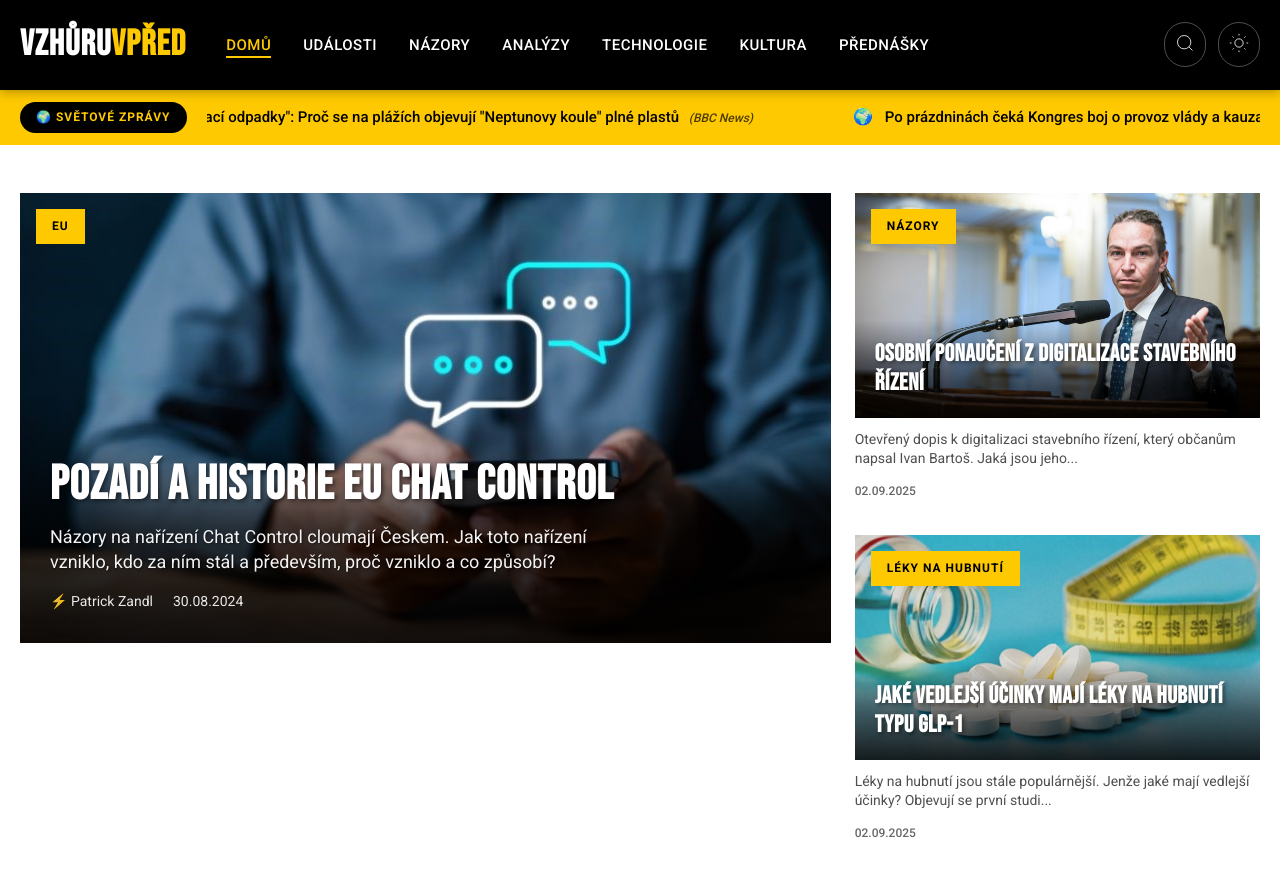
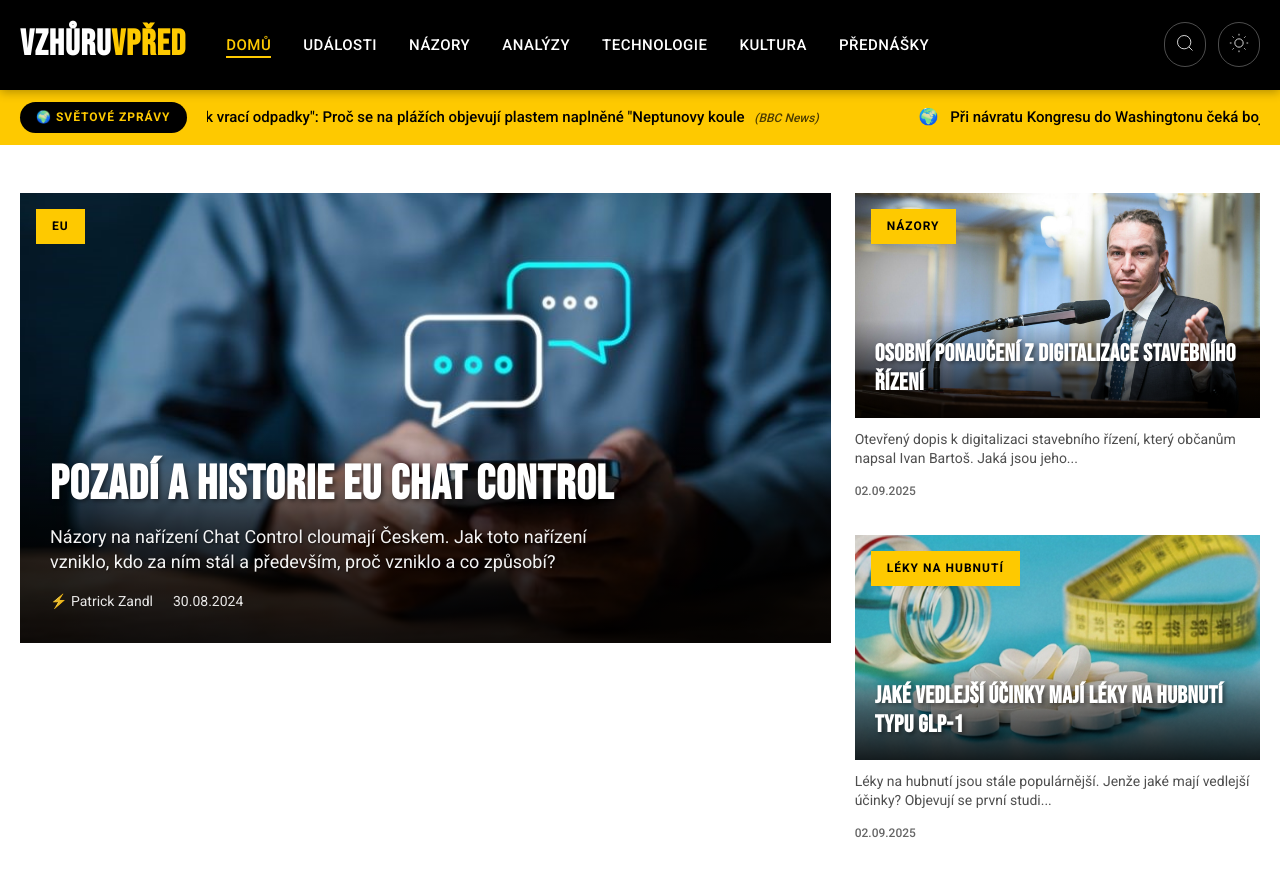
Before and after one commit to tangero/vzhuruvpred, a Jekyll site: the page built from index.html, in a window 1280 px wide and 900 px high. Shown: the top 877 px of the window. Built offline with Jekyll 4.4.1, drawn with Linux system fonts in a browser that asks for light colours; part of the change alters nothing that is shown.

Commit message:
Update world news 2025-09-03 12:39

```diff
--- a/_data/world_news.json
+++ b/_data/world_news.json
@@ -1,27 +1,27 @@
 {
-  "last_updated": "2025-09-03T11:14:59",
+  "last_updated": "2025-09-03T12:36:37",
   "articles": [
     {
       "flag": "🇬🇧",
       "country": "gb",
-      "title": "Moře nám vrací odpadky\": Proč se na plážích objevují \"Neptunovy koule\" plné plastů",
+      "title": "Moře nám tak vrací odpadky\": Proč se na plážích objevují plastem naplněné \"Neptunovy koule",
       "original_title": "'It's a way of the sea returning the trash to us': Why plastic-filled 'Neptune balls' are washing up on beaches - BBC",
       "url": "https://www.bbc.com/future/article/20250901-why-plastic-filled-neptune-balls-are-washing-up-on-beaches",
       "urlToImage": "https://ychef.files.bbci.co.uk/624x351/p0m073y6.jpg",
       "source": "BBC News",
       "publishedAt": "2025-09-02T09:09:42Z",
-      "description": "Jak drobné kousky plastů zanášejí naše oceány, přírodní porosty mořských trav svazují mikroplasty a vyvrhují je zpět na pláže ve formě \"neptunových koulí\"."
+      "description": "Zatímco drobné kousky plastů znečišťují oceány, přírodní porosty mořských trav svazují mikroplasty a ve formě tzv. Neptunových koulí je vyvrhují zpět na pláže."
     },
     {
       "flag": "🌍",
       "country": "global",
-      "title": "Po prázdninách čeká Kongres boj o provoz vlády a kauza Epstein",
+      "title": "Při návratu Kongresu do Washingtonu čeká boj o vládu a drama kolem Epsteina",
       "original_title": "A shutdown fight and Epstein drama await as Congress returns to Washington - NBC News",
       "url": "https://www.nbcnews.com/politics/congress/congress-back-shutdown-deadline-epstein-files-trump-nominees-cdc-rcna225906",
       "urlToImage": "https://media-cldnry.s-nbcnews.com/image/upload/t_nbcnews-fp-1200-630,f_auto,q_auto:best/rockcms/2025-08/250826-us-capitol-building-ew-1124p-0c53e6.jpg",
       "source": "NBC News",
       "publishedAt": "2025-09-02T09:00:00Z",
-      "description": "WASHINGTON — Po měsíční srpnové přestávce čeká na Kongres po jeho úterním návratu uzávěrka rozpočtu, pat kolem nominantů Donalda Trumpa a obnovený střet o dokumenty Jeffreye Epsteina"
+      "description": "WASHINGTON — Po měsíční srpnové přestávce čeká na Kongres po jeho úterním návratu uzávěrka vlády, pat kolem nominací prezidenta Donalda Trumpa a obnovený střet ohledně dokumentů o Jeffrey Epsteinovi."
     },
     {
       "flag": "🇺🇸",
@@ -32,12 +32,12 @@
       "urlToImage": "https://www.washingtonpost.com/wp-apps/imrs.php?src=https://arc-anglerfish-washpost-prod-washpost.s3.amazonaws.com/public/Z5YVHUVK35AZFNSBVRTLVC6KZU.JPG&w=1440",
       "source": "The Washington Post",
       "publishedAt": "2025-09-02T08:15:21Z",
-      "description": "Nadler, který zastupoval New York více než tři desetiletí, se podle osoby obeznámené se situací nebude ucházet o znovuzvolení v příštích poločasných volbách."
+      "description": "Nadler, který zastupuje New York více než tři desetiletí, se podle informovaného zdroje nebude ucházet o znovuzvolení v příštích poločasných volbách."
     },
     {
       "flag": "🌍",
       "country": "global",
-      "title": "Sesuv půdy v súdánském Dárfúru zničil vesnici, zabil přes tisíc lidí",
+      "title": "Záplava bahna v súdánském Dárfúru smetla vesnici a zabila přes tisíc lidí",
       "original_title": "A landslide in Sudan’s Darfur wipes out a village, killing more than 1,000 people - AP News",
       "url": "https://apnews.com/article/sudan-darfur-landslide-rain-village-0ff996583d79ecb97c912d0dc44ec018",
       "urlToImage": null,
@@ -48,7 +48,7 @@
     {
       "flag": "🌍",
       "country": "global",
-      "title": "Severokorejský Kim Čong Un přijel do Číny vlakem, píší státní média",
+      "title": "Severní Korea: Kim Čong Un podle státních médií přejel vlakem do Číny",
       "original_title": "North Korea’s Kim Jong Un crossed into China via train, state media say - Al Jazeera",
       "url": "https://www.aljazeera.com/news/2025/9/2/north-koreas-kim-jong-un-crossed-into-china-via-train-state-media-say",
       "urlToImage": "https://www.aljazeera.com/wp-content/uploads/2025/09/2025-09-01T233726Z_1593841240_RC29JGADYI67_RTRMADP_3_WW2-ANNIVERSARY-CHINA-NORTHKOREA-1756773122.jpg?resize=1920%2C1335",
@@ -59,13 +59,13 @@
     {
       "flag": "🌍",
       "country": "global",
-      "title": "Jackpot Powerball se po nedělení výhry vyšplhá na odhadovaných 1,3 miliardy dolarů",
+      "title": "Jackpot Powerball se po nedělním slosování bez výherce vyšplhal na 1,3 miliardy dolarů",
       "original_title": "Powerball jackpot rises to an estimated $1.3 billion after no winning ticket sold - AP News",
       "url": "https://apnews.com/article/powerball-jackpot-drawing-billion-95539223d7f227cb314c256c72f67932",
       "urlToImage": "https://dims.apnews.com/dims4/default/7da289c/2147483647/strip/true/crop/7153x4024+0+373/resize/1440x810!/quality/90/?url=https%3A%2F%2Fassets.apnews.com%2Ffe%2Fb4%2F7e175d57e43e640148854a07c80c%2Feb077340a7f84abd9b0774b798a82df2",
       "source": "Associated Press",
       "publishedAt": "2025-09-02T06:44:00Z",
-      "description": "Jackpot Powerball vzrostl na odhadovaných 1,3 miliardy dolarů poté, co se výherní čísla neobjevila. Tažená čísla z pondělního večera byla 8, 23, 25, 40, 53 a Powerball 5. Žádný jackpot nebyl vyhrán..."
+      "description": "Jackpot Powerball se zvýšil na odhadovaných 1,3 miliardy dolarů poté, co se výherní čísla neobjevila. V pondělí večer byly vylosovány míčky 8, 23, 25, 40, 53 a Powerball 5. Žádný jackpot nebyl vyhr..."
     },
     {
       "flag": "🇺🇸",
@@ -76,7 +76,7 @@
       "urlToImage": "https://www.washingtonpost.com/wp-apps/imrs.php?src=https://arc-anglerfish-washpost-prod-washpost.s3.amazonaws.com/public/QZ6F5ZXFNO3DTMXFM6EYKAJZFY_size-normalized.jpg&w=1440",
       "source": "The Washington Post",
       "publishedAt": "2025-09-02T04:58:11Z",
-      "description": "Johnson je k nepoznání ve snímku „The Smashing Machine“, který vypráví příběh legendárního bojovníka MMA Marka Kerra."
+      "description": "Johnson je v „The Smashing Machine“ k nepoznání, který vypráví příběh legendárního bojovníka MMA Marka Kerra."
     },
     {
       "flag": "🌍",
@@ -87,7 +87,7 @@
       "urlToImage": "https://s.yimg.com/ny/api/res/1.2/z7qHM6fsQhxCNbvtBFpOLA--/YXBwaWQ9aGlnaGxhbmRlcjt3PTEyMDA7aD04MDA7Y2Y9d2VicA--/https://s.yimg.com/os/creatr-uploaded-images/2025-09/87514e70-87ad-11f0-b6fd-ef3d8a7d3994",
       "source": "Yahoo Entertainment",
       "publishedAt": "2025-09-02T04:29:00Z",
-      "description": "Tar Heels měli jednu dobrou ofenzivní sérii... a pak se vše rozpadlo. Co můžeme čekat od Belichicka na UNC? Snad něco lepšího, než se dostalo fanouškům Severní Karolíny..."
+      "description": "Tar Heels měli jednu dobrou jízdu... a pak se vše rozpadlo. Co můžeme čekat od Belichicka v UNC? Snad něco lepšího, než dostali fanoušci Severní Karolíny..."
     },
     {
       "flag": "🇺🇸",
@@ -103,7 +103,7 @@
     {
       "flag": "🌍",
       "country": "global",
-      "title": "Experti varují před smrtelnou nemocí, která se vrací s nárůstem případů: ‚1 z 5 lidí … zemře, někdy během jednoho nebo dvou dnů od propuknutí nemoci‘",
+      "title": "Experti varují před smrtelnou nemocí, která se vrací s nárůstem případů: ‚1 z 5 lidí… zemře, někdy během jednoho nebo dvou dnů od propuknutí nemoci‘",
       "original_title": "Experts warn deadly disease returns with spike in number of cases: '1 in 5 people … die, sometimes within a day or two of becoming ill' - yahoo.com",
       "url": "https://www.yahoo.com/news/articles/experts-warn-deadly-disease-returns-235000471.html",
       "urlToImage": "https://s.yimg.com/ny/api/res/1.2/VI2BJHv1FlLyIGaYjfSwHA--/YXBwaWQ9aGlnaGxhbmRlcjt3PTEyMDA7aD02NzU7Y2Y9d2VicA--/https://media.zenfs.com/en/the_cool_down_737/c9b9054c6820d6e3b394f22da94bfa57",
@@ -120,18 +120,18 @@
       "urlToImage": "https://s3media.247sports.com/Uploads/Assets/248/696/12696248.jpg?width=1200&height=628&crop=1.91:1&fit=cover",
       "source": "247Sports",
       "publishedAt": "2025-09-01T23:20:03Z",
-      "description": "Nick Saban se vyjádřil k porážce Alabamy na Floridě State v 1. týdnu"
+      "description": "Nick Saban představil svůj pohled na porážku Alabamy v 1. týdnu proti Floridě State"
     },
     {
       "flag": "🌍",
       "country": "global",
-      "title": "Google Maps možná brzy uloží navigační aktualizace tam, kde je neztratíte",
+      "title": "Google Maps možná brzy umístí navigační pokyny tam, kde je neztratíte",
       "original_title": "Google Maps may soon keep your navigation updates where you can’t lose them - Android Authority",
       "url": "https://www.androidauthority.com/google-maps-testing-live-updates-3593335/",
       "urlToImage": "https://www.androidauthority.com/wp-content/uploads/2025/07/google-maps-showing-a-route-on-a-smartphone-screen-scaled.jpg",
       "source": "Android Authority",
       "publishedAt": "2025-09-01T22:32:31Z",
-      "description": "Google Maps spouští živé aktualizace pro navigaci, zatím je však k dispozici jen pro hrstku uživatelů."
+      "description": "Google Maps spouští živé aktualizace pro navigaci, zatím je ale dostane jen pár uživatelů."
     },
     {
       "flag": "🌍",
@@ -142,29 +142,29 @@
       "urlToImage": "https://media.whas11.com/assets/WHAS/images/c00e43c5-699f-4e4e-be73-e433fd219efe/20250901T214815/c00e43c5-699f-4e4e-be73-e433fd219efe_1140x641.jpg",
       "source": "WHAS11.com",
       "publishedAt": "2025-09-01T21:51:00Z",
-      "description": "Jedadvacetiletá Laken Snellingová byla v neděli zatčena za smrt svého dítěte."
+      "description": "Jednadvacetiletá Laken Snellingová byla v neděli zatčena za smrt svého dítěte."
     },
     {
       "flag": "🇺🇸",
       "country": "us",
-      "title": "Trump znovu zpochybňuje vakcíny proti covidu-19, které podle něj ‚roztrhaly na kusy‘ CDC",
+      "title": "Trump znovu zpochybňuje vakcíny proti covidu-19, které podle něj „rozervaly“ CDC",
       "original_title": "Trump raises fresh questions about Covid-19 vaccines that he says have ‘ripped apart’ CDC - CNN",
       "url": "https://www.cnn.com/2025/09/01/politics/covid-vaccines-trump-cdc",
       "urlToImage": "https://media.cnn.com/api/v1/images/stellar/prod/ap25237659212074.jpg?c=16x9&q=w_800,c_fill",
       "source": "CNN",
       "publishedAt": "2025-09-01T21:08:00Z",
-      "description": "Prezident Donald Trump v pondělí zřejmě znovu zpochybnil vakcíny proti covidu-19, které byly poprvé vyvinuty za jeho vlády, když prohlásil, že jeho hlavní agentura pro veřejné zdraví je „rozervána“..."
+      "description": "Prezident Donald Trump v pondělí znovu zpochybnil vakcíny proti covidu-19, které vznikly za jeho vlády"
     },
     {
       "flag": "🌍",
       "country": "global",
-      "title": "Slepá rande Marsu s kometou 3I/ATLAS za měsíc - Avi Loeb",
+      "title": "Slepé rande Marsu s kometou 3I/ATLAS za měsíc - Avi Loeb",
       "original_title": "The Blind Date of Mars with 3I/ATLAS in a Month - Avi Loeb – Medium",
       "url": "https://avi-loeb.medium.com/the-blind-date-of-mars-with-3i-atlas-in-a-month-476c7288a576",
       "urlToImage": "https://miro.medium.com/v2/resize:fit:1200/1*KCkI57V7uITpyrxFjzr03g.jpeg",
       "source": "Medium",
       "publishedAt": "2025-09-01T21:00:11Z",
-      "description": "Slepé rande je vzrušující, protože skýtá potenciál překvapení, zvláště když máte mezihvězdného partnera…"
+      "description": "Slepé rande je vzrušující, protože v sobě skrývá potenciál překvapení, zvláště když máte meziplanetární protějšek…"
     },
     {
       "flag": "🌍",
@@ -175,7 +175,7 @@
       "urlToImage": "https://www.rogerebert.com/wp-content/uploads/2025/09/the-smashing-machine.jpg",
       "source": "Rogerebert.com",
       "publishedAt": "2025-09-01T20:12:08Z",
-      "description": "O čtyřech filmech, které měly premiéru v Benátkách, včetně dramatické role Dwayna Johnsona."
+      "description": "O čtyřech filmech, které právě měly premiéru v Benátkách, včetně dramatické proměny Dwayna Johnsona."
     },
     {
       "flag": "🌍",
@@ -186,23 +186,23 @@
       "urlToImage": "https://i.insider.com/68b5e0b8194a2d49b8af8748?width=1200&format=jpeg",
       "source": "Business Insider",
       "publishedAt": "2025-09-01T19:28:00Z",
-      "description": "Nestlé odvolalo generálního ředitele Laurenta Freixe za utajování mileneckého vztahu s podřízenou"
+      "description": "Nestlé odvolalo generálního ředitele Laurenta Freixe za nezveřejnění milostného vztahu s podřízenou"
     },
     {
       "flag": "🌍",
       "country": "global",
-      "title": "Tržby o svátku práce: ‚Zbraně‘ na prvním místě, ‚Čelisti‘ porazily ‚Chyceni při činu‘",
+      "title": "Tržby o svátku práce: ‚Zbraně‘ první, ‚Čelisti‘ poráží ‚Zlodějku‘",
       "original_title": "Labor Day Box Office: 'Weapons' No. 1, 'Jaws' Beats 'Caught Stealing' - Variety",
       "url": "https://variety.com/2025/film/news/box-office-weapons-labor-day-jaws-beats-caught-stealing-1236503780/",
       "urlToImage": "https://variety.com/wp-content/uploads/2025/08/Weapons-4.jpg?w=1000&h=563&crop=1",
       "source": "Variety",
       "publishedAt": "2025-09-01T15:48:00Z",
-      "description": "Zbraně\" vedly ospalý víkend na Den práce, znovuuváděné \"Čelisti\" porazily \"Chycené při činu\" a \"Růže\"."
+      "description": "‚Zbraně‘ vedly ospalý víkend na Svátek práce, znovuvysílání ‚Čelistí‘ porazilo ‚Krádež‘ a ‚Růže‘."
     },
     {
       "flag": "🌍",
       "country": "global",
-      "title": "iPhone 17 Pro: Údajný design matného krytu od Applu je vidět na videu - 9to5Mac",
+      "title": "iPhone 17 Pro: Únikové video ukazuje Appleův návrh ne zcela průhledného krytu - 9to5Mac",
       "original_title": "iPhone 17 Pro: Apple’s rumored not-so-clear case design shown in video - 9to5Mac",
       "url": "https://9to5mac.com/2025/09/01/iphone-17-pro-apple-not-so-clear-case/",
       "urlToImage": "https://i0.wp.com/9to5mac.com/wp-content/uploads/sites/6/2025/09/not-so-clear-case.webp?resize=1200%2C628&quality=82&strip=all&ssl=1",
@@ -219,23 +219,23 @@
       "urlToImage": "https://cdn.mos.cms.futurecdn.net/EJFfXAqAnXJmic8Gt3LzxX.jpg",
       "source": "Creative Bloq",
       "publishedAt": "2025-09-01T15:00:00Z",
-      "description": "„Když se umělci navzájem nepodporují, je to z podstaty věci špatně.“"
+      "description": "„Když se umělci navzájem nepodporují, je to z podstaty špatně.“"
     },
     {
       "flag": "🇺🇸",
       "country": "us",
-      "title": "Stárnutí nemusí znamenat nevyhnutelný úpadek. Jak si ženy mohou znovu získat své zdraví a stárnout s grácií.",
+      "title": "Stárnutí nemusí znamenat nevyhnutelný úpadek. Jak si ženy mohou znovu získat své zdraví a stárnout s grácií",
       "original_title": "Aging doesn’t have to mean inevitable decline. How women can reclaim their health and age with power - CNN",
       "url": "https://www.cnn.com/2025/09/01/health/female-longevity-unbreakable-vonda-wright-wellness",
       "urlToImage": "https://media.cnn.com/api/v1/images/stellar/prod/gettyimages-1193057991.jpg?c=16x9&q=w_800,c_fill",
       "source": "CNN",
       "publishedAt": "2025-09-01T13:12:00Z",
-      "description": "Dr. Vonda Wrightová vysvětluje, jak mohou ženy maximalizovat své zdraví pomocí stravy, cvičení, duševní pohody a optimalizace hormonů, místo aby se soustředily na anti-aging."
+      "description": "Dr. Vonda Wright vysvětluje, jak mohou ženy maximalizovat své zdraví pomocí stravy, cvičení, duševní kondice a optimalizace hormonů místo soustředění se na anti-aging."
     },
     {
       "flag": "🌍",
       "country": "global",
-      "title": "Vědci objevili výbušný původ supersrychlých elektronů proudících ze Slunce",
+      "title": "Vědci odhalili explozivní původ supersrychlých elektronů proudících ze Slunce",
       "original_title": "Scientists discover explosive origins of superspeed electrons streaming from the sun - Space",
       "url": "https://www.space.com/astronomy/sun/scientists-discover-explosive-origins-of-superspeed-electrons-streaming-from-the-sun",
       "urlToImage": "https://cdn.mos.cms.futurecdn.net/pZHMQQeFNv3K5TiGxpfX4V.jpg",
@@ -252,18 +252,18 @@
       "urlToImage": "https://media.zenfs.com/en/la_times_articles_853/eecf4c15b39f74605c625592823cd505",
       "source": "Yahoo Entertainment",
       "publishedAt": "2025-09-01T10:00:00Z",
-      "description": "Chagasova choroba je smrtelná, rozšířená a ve Spojených státech je častější, než si myslíte. Nevnášejí ji sem jen lidé ze zemí, kde se nemoc…"
+      "description": "Chagasova choroba je smrtelná, rozšířená a ve Spojených státech je častější, než si myslíte. Nevnášejí ji sem jen lidé ze zemí, kde je toto onemocnění…"
     },
     {
       "flag": "🌍",
       "country": "global",
-      "title": "SpaceX s úžasným a nezastavitelným raketovým nosičem Falcon 9 dosáhla 9 startů za 10 dní a ohromujícího rekordu 30 misí!",
+      "title": "Úchvatná a nezastavitelná raketa SpaceX Falcon 9 vede k 9 startům za 10 dní a k ohromujícímu rekordu 30 misí!",
       "original_title": "SpaceX’s Stunning & Unstoppable Falcon 9 Rocket Leads To 9 Rocket Launches In 10 Days & An Eye-Popping Record 30 Missions! - Wccftech",
       "url": "https://wccftech.com/spacexs-stunning-unstoppable-falcon-9-rocket-leads-to-9-rocket-launches-in-10-days-an-eye-popping-record-30-missions/",
       "urlToImage": "https://cdn.wccftech.com/wp-content/uploads/2025/09/SPACEX-FALCON-9-AUGUST-LAUNCH-scaled.jpeg",
       "source": "Wccftech",
       "publishedAt": "2025-09-01T09:18:00Z",
-      "description": "SpaceX během 10 dní vypustila 9 raket, včetně nosiče Falcon 9 s rekordními 30 lety a 132 novými satelity Starlink."
+      "description": "SpaceX za 10 dní vypustila 9 raket, včetně rekordního nosiče Falcon 9 s 30 lety a 132 novými satelity Starlink."
     },
     {
       "flag": "🌍",
@@ -274,7 +274,7 @@
       "urlToImage": "https://www.sciencedaily.com/images/1920/cardiology-heart-attack-disease-prevention.webp",
       "source": "Science Daily",
       "publishedAt": "2025-08-31T15:34:33Z",
-      "description": "Betablokátory po infarktu bez benefitů pro pacienty se zachovanou funkcí srdce, zjistila studie REBOOT. Podle rozsáhlé studie také léky znamenají vyšší rizika pro ženy."
+      "description": "Betablokátory po infarktu nemají přínos pro pacienty se zachovalou funkcí srdce, ukázala studie REBOOT"
     }
   ]
 }
```
